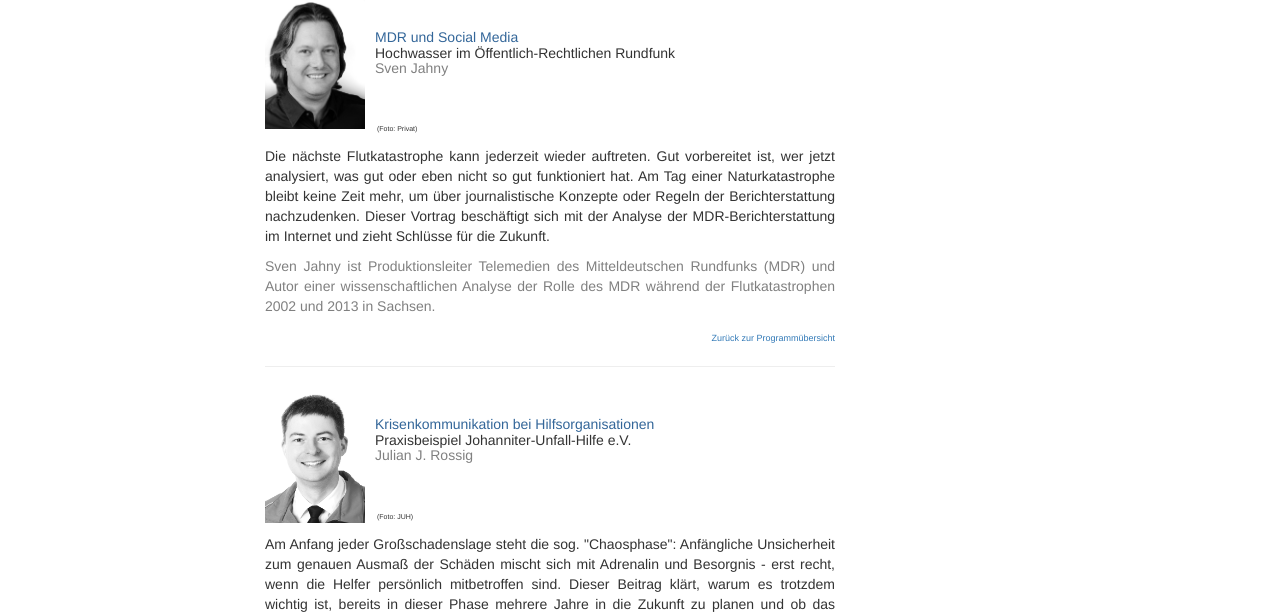
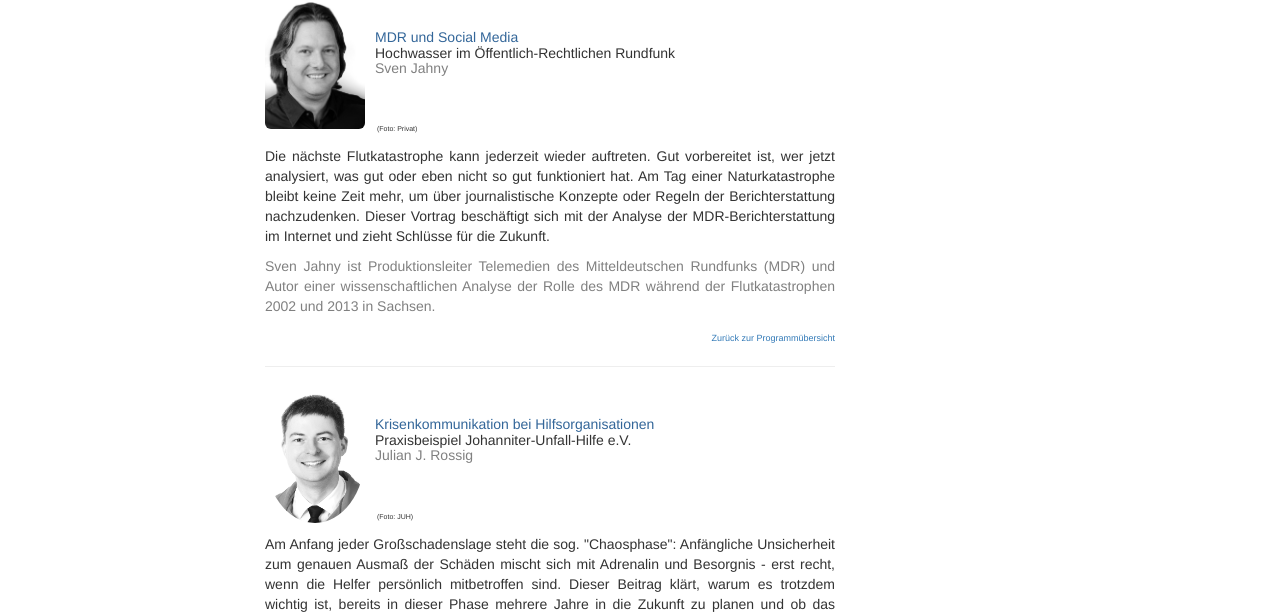
Before and after one commit to susedev/test, a Jekyll site: the page built from beitraege-und-referentinnen.html, in a window 1280 px wide. Shown: the part 294-908 px from the top of the page. Built offline with Jekyll 4.4.1, drawn with Linux system fonts in a browser that asks for light colours; nearby versions of some CDN libraries.

Commit message:
Edit from JekyllCMS

```diff
--- a/beitraege-und-referentinnen.html
+++ b/beitraege-und-referentinnen.html
@@ -5,7 +5,7 @@ title: Beiträge und ReferentInnen
 
 <div class="box" style="background-color: #337AB7; height:2px; margin-top:3px;">&nbsp;</div>
 
-<h4><span style="color: #336699;"><img alt="Sven Jahny" class="img rounded" src="{{ site.base_url }}/media/people/Jahny_hell_300_20.jpg" style="float: left; margin-right: 10px; margin-bottom: 5px; width: 100px; height: 129px;" title="Sven Jahny (Foto: privat)" /></span></h4>
+<h4><span style="color: #336699;"><img alt="Sven Jahny" class="img-rounded" src="{{ site.base_url }}/media/people/Jahny_hell_300_20.jpg" style="float: left; margin-right: 10px; margin-bottom: 5px; width: 100px; height: 129px;" title="Sven Jahny (Foto: privat)" /></span></h4>
 
 <p>&nbsp;</p>
 
@@ -26,7 +26,7 @@ Hochwasser im &Ouml;ffentlich-Rechtlichen Rundfunk<br />
 <p style="text-align: right;"><span style="color: #808080;"><span style="font-size: xx-small;"><a href="{{ site.base_url }}/programm-uebersicht.html">Zur&uuml;ck zur Programm&uuml;bersicht</a></span> </span></p>
 
 <hr noshade="noshade" size="1" />
-<p><span style="color: #336699;"><a name="NN"></a><img alt="" src="{{ site.base_url }}/media/people/JR_300_20.jpg" style="float: left; margin-right: 10px; margin-bottom: 5px; width: 100px; height: 136px;" /></span></p>
+<p><span style="color: #336699;"><a name="NN"></a><img alt="" class="img-circle" src="{{ site.base_url }}/media/people/JR_300_20.jpg" style="float: left; margin-right: 10px; margin-bottom: 5px; width: 100px; height: 136px;" /></span></p>
 
 <p>&nbsp;</p>
 
```
